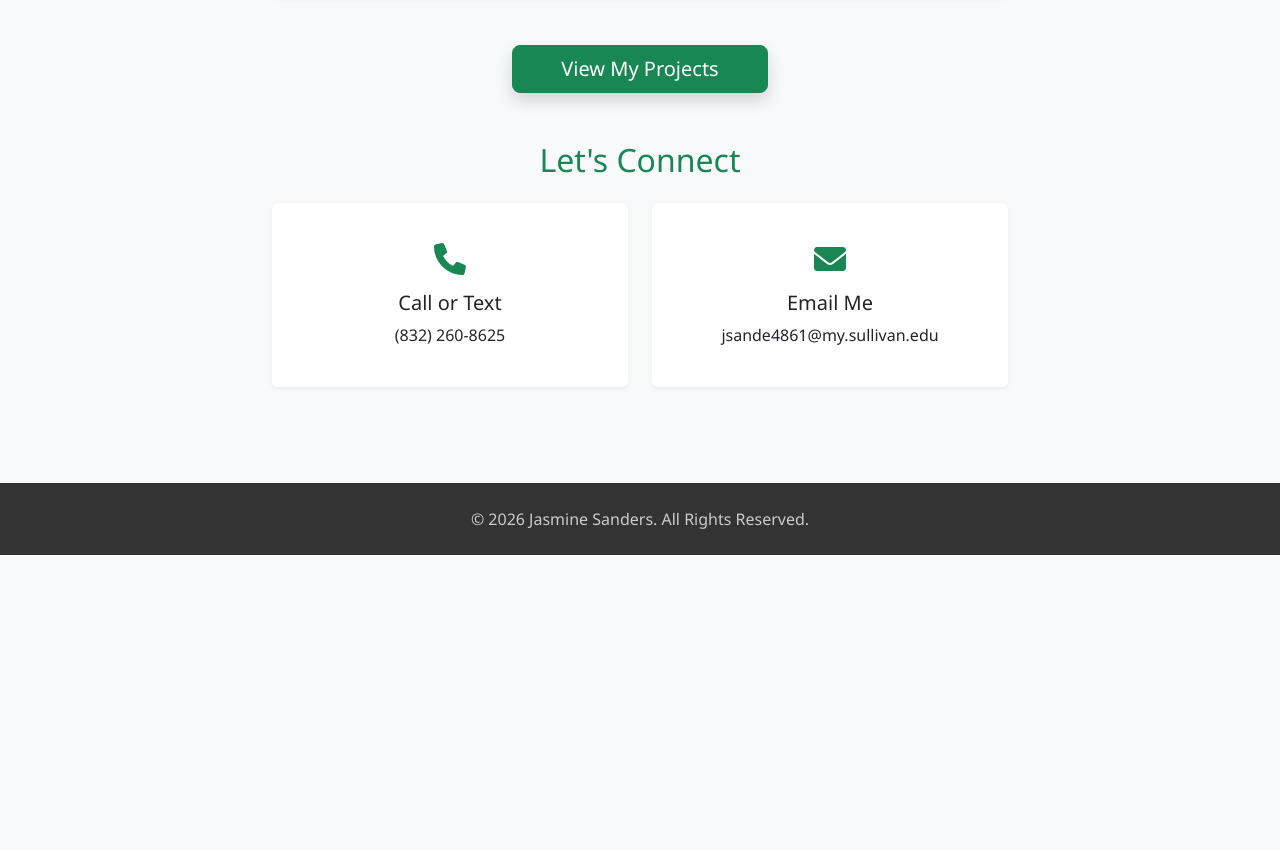
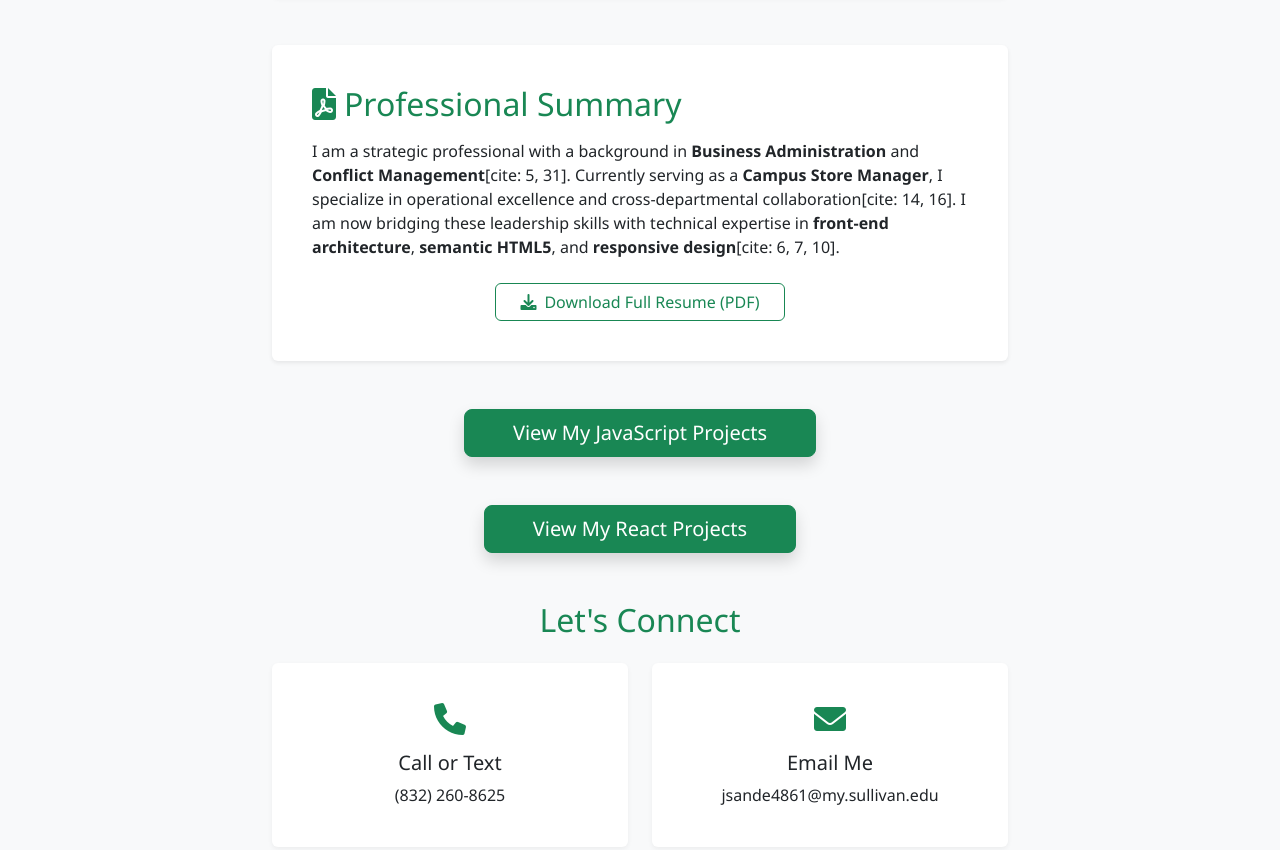
Before and after one commit to JazzSanders/CSC265-Winter2026, a plain HTML site: page index.html in a window 1280 px wide. Shown: the part 817-1667 px from the top of the page. Before the commit the page ends 1372 px from the top, so only its background shows below. Drawn offline with nearby package versions, Linux system fonts and the light colour scheme.

Commit message:
add resume

```diff
--- a/index.html
+++ b/index.html
@@ -5,7 +5,7 @@
 
       Index.html for CSC265
       Author: Jasmine Sanders
-      Date: 02/14/2026
+      Date: 03/08/2026
 
       Filename: index.html
       Required Files:
@@ -50,7 +50,7 @@
 
     <header class="hero-section text-center">
         <div class="container">
-            <img src="images/headshotphoto.jpg" alt="Jasmine Sanders" class="profile-pic rounded-circle mb-3 img-fluid">
+            <img src="images\Headshot_2026-03-08.jpg" alt="Jasmine Sanders" class="profile-pic rounded-circle mb-3 img-fluid">
             <h1 class="display-4 fw-bold">Jasmine Sanders</h1>
             <p class="lead mb-0">Web Developer Certificate Candidate</p>
             <p class="small text-white-50">Winter 2026</p>
@@ -73,8 +73,32 @@
                     </div>
                 </section>
 
+                <section id="resume-summary" class="mb-5">
+                    <div class="card p-4 shadow-sm border-top-success">
+                        <div class="card-body">
+                            <h2 class="card-title text-success mb-3">
+                                <i class="fas fa-file-pdf me-2"></i>Professional Summary
+                            </h2>
+                            <p class="card-text">
+                                I am a strategic professional with a background in <strong>Business Administration</strong> and <strong>Conflict Management</strong>[cite: 5, 31].
+                                Currently serving as a <strong>Campus Store Manager</strong>, I specialize in operational excellence and cross-departmental collaboration[cite: 14, 16].
+                                I am now bridging these leadership skills with technical expertise in <strong>front-end architecture</strong>, <strong>semantic HTML5</strong>, and <strong>responsive design</strong>[cite: 6, 7, 10].
+                            </p>
+                            <div class="mt-4 text-center">
+                                <a href="Sanders_Jasmine_Resume_02282026.pdf" download class="btn btn-outline-success px-4">
+                                    <i class="fas fa-download me-2"></i>Download Full Resume (PDF)
+                                </a>
+                            </div>
+                        </div>
+                    </div>
+                </section>
+
                 <div class="text-center mb-5">
-                    <a href="jsExamples.html" class="btn btn-success btn-lg px-5 shadow">View My Projects</a>
+                    <a href="jsExamples.html" class="btn btn-success btn-lg px-5 shadow">View My JavaScript Projects</a>
+                </div>
+
+                <div class="text-center mb-5">
+                    <a href="myReact.html" class="btn btn-success btn-lg px-5 shadow">View My React Projects</a>
                 </div>
 
                 <section id="contact" class="mb-5">
```
Also changed, not shown: jsExamples.html (+2 -2 lines), myReact.html (+2 -2 lines), images/Headshot_2026-03-08.jpg (added), 1 other file.
